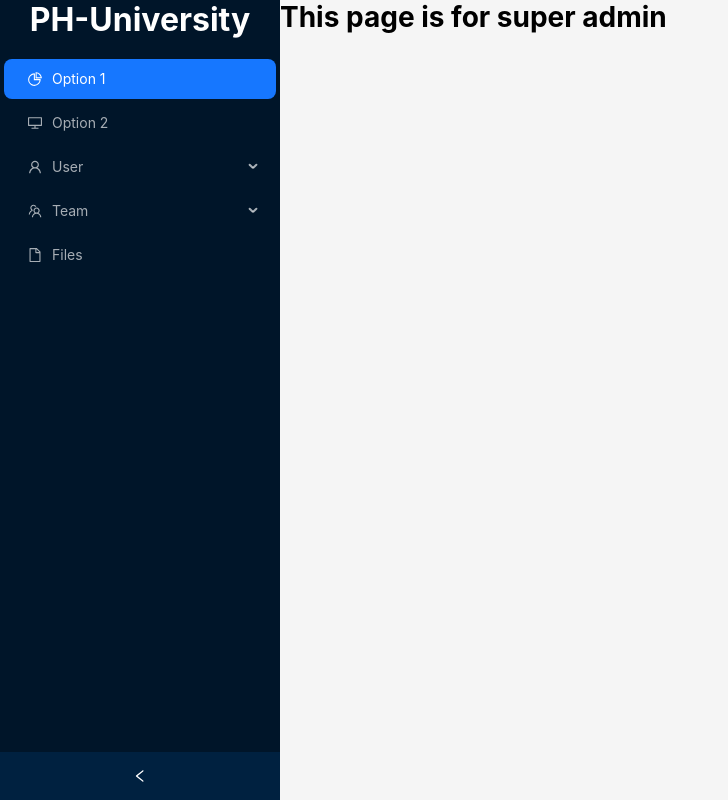
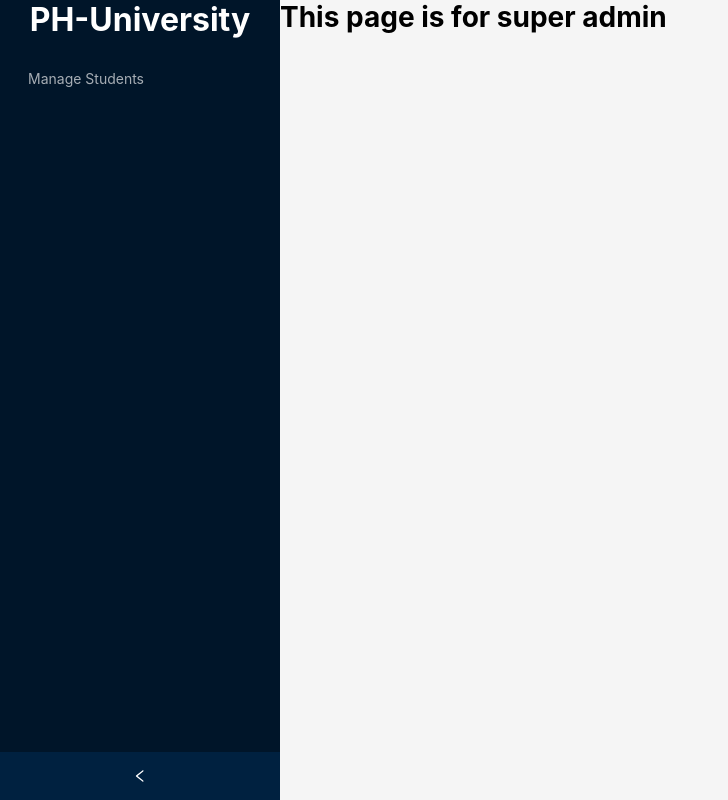
Before and after one commit to FaizulOsman/university-management-frontend, a Next.js app: page /super-admin in a window 1280 px wide. Shown: the whole page, without its empty margins (0-728 px from the left). Built offline with nearby package versions, Linux system fonts and the light colour scheme.

Commit message:
feat: dashboard route show rolewise

```diff
--- a/src/components/ui/Sidebar.tsx
+++ b/src/components/ui/Sidebar.tsx
@@ -10,6 +10,8 @@ import {
 } from "@ant-design/icons";
 import type { MenuProps } from "antd";
 import { Layout, Menu } from "antd";
+import { sidebarItems } from "@/constants/sidebarItems";
+import { USER_ROLE } from "@/constants/role";
 
 const { Sider } = Layout;
 
@@ -46,6 +48,9 @@ const items: MenuItem[] = [
 
 const Sidebar = () => {
   const [collapsed, setCollapsed] = useState(false);
+
+  const role = USER_ROLE.ADMIN;
+
   return (
     <Sider
       collapsible
@@ -76,7 +81,7 @@ const Sidebar = () => {
         theme="dark"
         defaultSelectedKeys={["1"]}
         mode="inline"
-        items={items}
+        items={sidebarItems(role)}
       />
     </Sider>
   );
--- /dev/null
+++ b/src/constants/role.ts
@@ -0,0 +1,6 @@
+export enum USER_ROLE {
+  STUDENT = "student",
+  FACULTY = "faculty",
+  ADMIN = "admin",
+  SUPER_ADMIN = "super_admin",
+}
--- /dev/null
+++ b/src/constants/sidebarItems.tsx
@@ -0,0 +1,33 @@
+import type { MenuProps } from "antd";
+import { UserOutlined } from "@ant-design/icons";
+import Link from "next/link";
+
+export const sidebarItems = (role: string) => {
+  const defaultSidebarItems: MenuProps["items"] = [
+    {
+      label: "Profile",
+      key: "profile",
+      icon: <UserOutlined />,
+      children: [
+        {
+          label: "Account Profile",
+          key: "profile",
+        },
+        {
+          label: "Change Password",
+          key: "change-password",
+        },
+      ],
+    },
+  ];
+
+  const commonAdminSidebarItems: MenuProps["items"] = [
+    {
+      label: <Link href={`/${role}/manage-student`}>Manage Students</Link>,
+      key: "manage-students",
+    },
+  ];
+
+  if (role === "student") return defaultSidebarItems;
+  else if (role === "admin") return commonAdminSidebarItems;
+};
```
